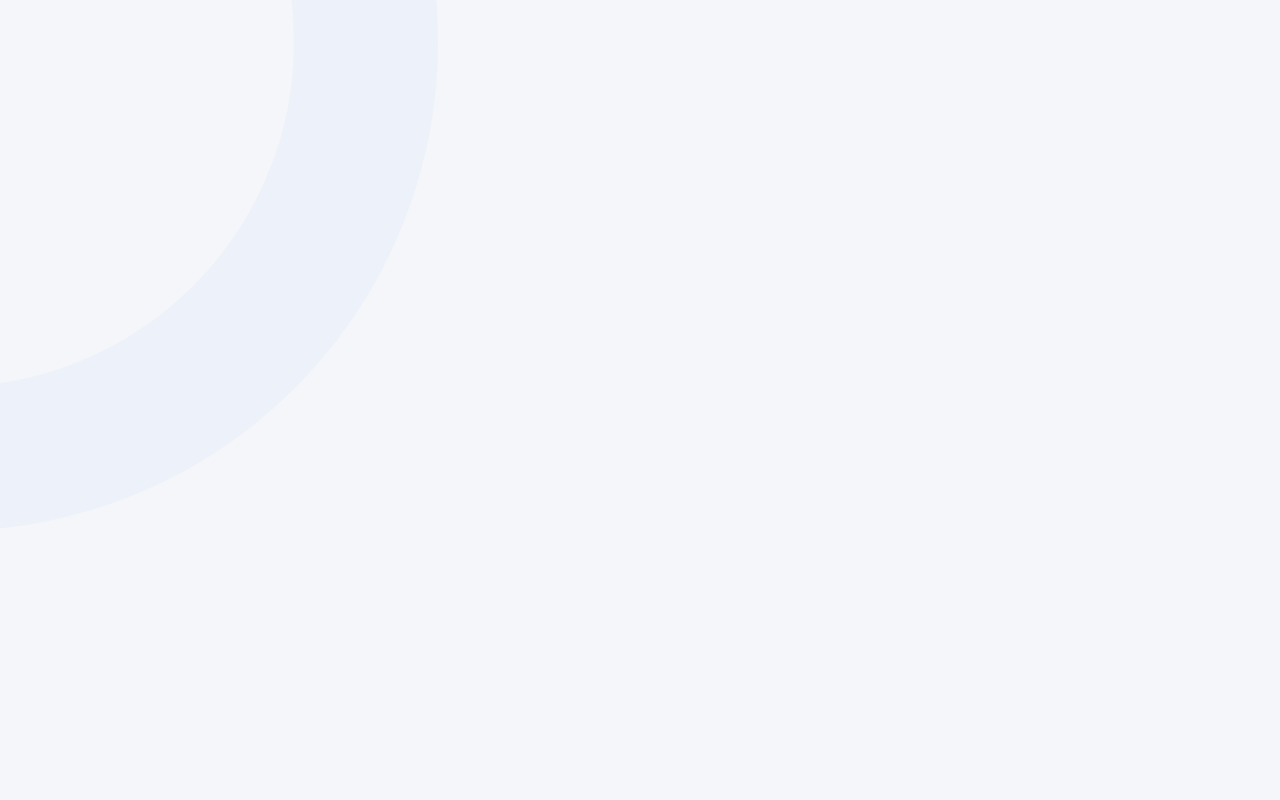
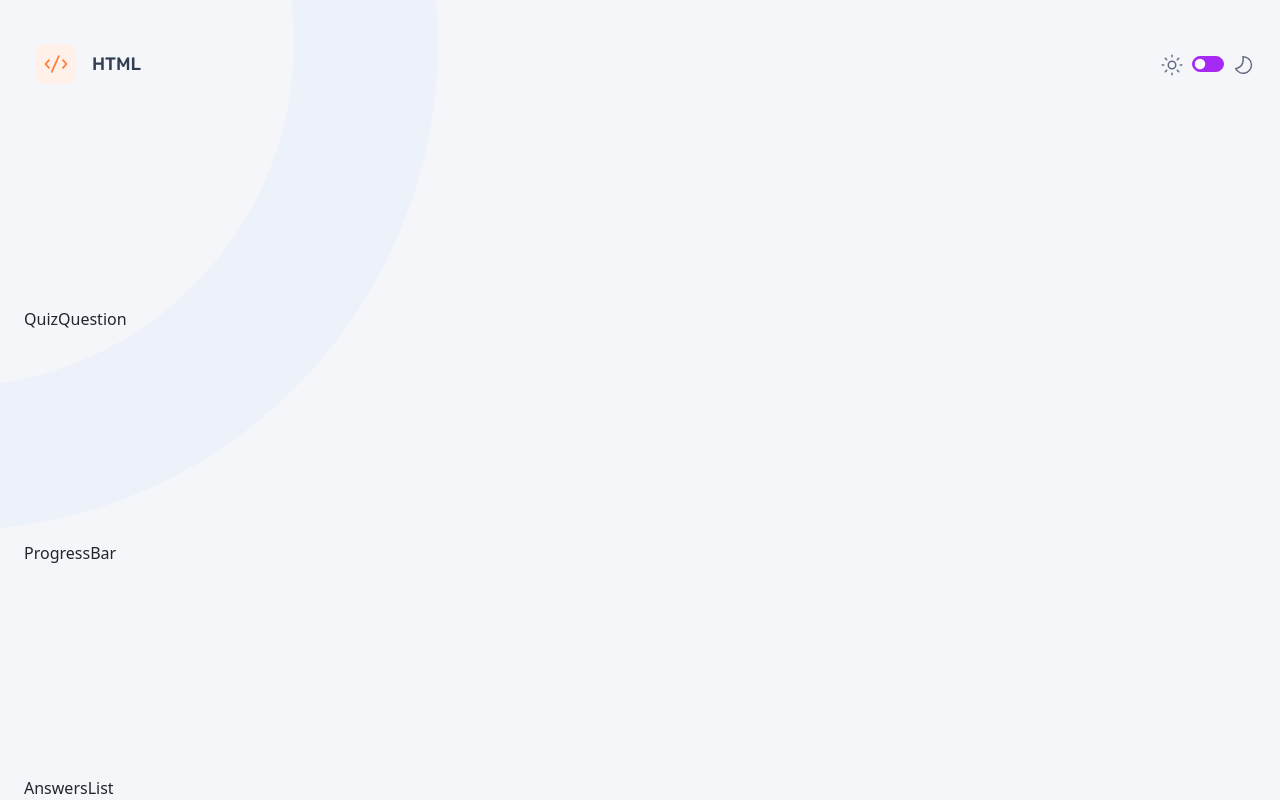
Before and after one commit to eduardgacea/fem-quiz-app, a React (Vite) app: page / in a window 1280 px wide. Both pictures are taken after a click on the item "HTML". Built offline with nearby package versions, Linux system fonts and the light colour scheme.

Commit message:
add QuizPage

```diff
--- a/src/App.tsx
+++ b/src/App.tsx
@@ -5,6 +5,7 @@ import { useSelector } from "react-redux";
 import ResizeListener from "./components/ResizeListener";
 import ThemeListener from "./components/ThemeListener";
 import GlobalStyles from "./styles/GlobalStyles";
+import QuizPage from "./pages/quiz/QuizPage";
 import HomePage from "./pages/home/HomePage";
 import Backdrop from "./ui/Backdrop";
 
@@ -20,6 +21,7 @@ function App() {
             <ThemeListener />
             <Backdrop />
             {gameStatus === Status.Idle && <HomePage />}
+            {gameStatus === Status.Active && <QuizPage />}
         </>
     );
 }
--- a/src/pages/home/SubjectList.tsx
+++ b/src/pages/home/SubjectList.tsx
@@ -1,10 +1,10 @@
+import { choseQuiz } from "../../slices/gameSlice";
+import { quizzes } from "../../data/data.json";
 import { useDispatch } from "react-redux";
-import { quizzes } from "../../data/data.json";
 
 import Option from "../../ui/Option";
 
 import styled from "styled-components";
-import { choseQuiz } from "../../slices/gameSlice";
 
 const List = styled.ul`
     margin: 2.5rem 0 0 0;
--- /dev/null
+++ b/src/pages/quiz/AnswersList.tsx
@@ -0,0 +1,5 @@
+function AnswersList() {
+    return <div>AnswersList</div>;
+}
+
+export default AnswersList;
--- /dev/null
+++ b/src/pages/quiz/ProgressBar.tsx
@@ -0,0 +1,5 @@
+function ProgressBar() {
+    return <div>ProgressBar</div>;
+}
+
+export default ProgressBar;
--- /dev/null
+++ b/src/pages/quiz/QuizPage.tsx
@@ -0,0 +1,18 @@
+import MainContainer from "../../ui/MainContainer";
+import QuizQuestion from "./QuizQuestion";
+import ProgressBar from "./ProgressBar";
+import AnswersList from "./AnswersList";
+import Header from "../../ui/Header";
+
+function QuizPage() {
+    return (
+        <MainContainer>
+            <Header />
+            <QuizQuestion />
+            <ProgressBar />
+            <AnswersList />
+        </MainContainer>
+    );
+}
+
+export default QuizPage;
--- /dev/null
+++ b/src/pages/quiz/QuizQuestion.tsx
@@ -0,0 +1,5 @@
+function QuizQuestion() {
+    return <div>QuizQuestion</div>;
+}
+
+export default QuizQuestion;
--- a/src/slices/gameSlice.ts
+++ b/src/slices/gameSlice.ts
@@ -3,8 +3,8 @@ import { createSlice } from "@reduxjs/toolkit";
 
 const initialState: GameState = {
     status: Status.Idle,
-    currentQuiz: undefined,
-    currentQuestion: undefined,
+    currentQuizId: undefined,
+    currentQuestionId: undefined,
     score: undefined,
 };
 
@@ -14,7 +14,7 @@ export const gameSlice = createSlice({
     reducers: {
         choseQuiz: (state, action) => {
             state.status = Status.Active;
-            state.currentQuiz = action.payload;
+            state.currentQuizId = action.payload;
         },
     },
 });
--- a/src/styles/GlobalStyles.ts
+++ b/src/styles/GlobalStyles.ts
@@ -51,6 +51,16 @@ const GlobalStyles = createGlobalStyle`
         box-sizing: border-box;
     }
 
+    h1,
+    h2,
+    h3,
+    h4,
+    h5,
+    h6{
+        margin: 0;
+        padding: 0;
+    }
+
     body {
         background: var(--clr-lt-300);
     }
--- a/src/types/gameTypes.ts
+++ b/src/types/gameTypes.ts
@@ -10,7 +10,7 @@ export enum Status {
 
 export type GameState = {
     status: Status;
-    currentQuiz: QuizId | undefined;
-    currentQuestion: QuestionId | undefined;
+    currentQuizId: QuizId | undefined;
+    currentQuestionId: QuestionId | undefined;
     score: number | undefined;
 };
--- /dev/null
+++ b/src/ui/Header.tsx
@@ -0,0 +1,31 @@
+import { quizzes } from "../data/data.json";
+import { RootState } from "../redux/store";
+import { useSelector } from "react-redux";
+
+import ThemeToggle from "./ThemeToggle";
+import Option from "./Option";
+
+import styled from "styled-components";
+
+const StyledHeader = styled.header`
+    display: flex;
+    justify-content: space-between;
+`;
+
+function Header() {
+    const currentQuizId = useSelector((state: RootState) => state.game.currentQuizId);
+    const currentQuiz = quizzes.find(quiz => quiz.id === currentQuizId)!;
+
+    console.log(currentQuiz);
+
+    return (
+        <StyledHeader>
+            <Option type="subject" icon={`icon-${currentQuiz.title.toLowerCase()}.svg`} isTransparent={true}>
+                {currentQuiz.title}
+            </Option>
+            <ThemeToggle />
+        </StyledHeader>
+    );
+}
+
+export default Header;
--- a/src/ui/Option.tsx
+++ b/src/ui/Option.tsx
@@ -8,6 +8,7 @@ type OptionProps = {
     children: string;
     type: "subject" | "answer";
     icon: string;
+    isTransparent?: boolean;
     onClick?: (e: React.MouseEvent<HTMLLIElement, MouseEvent>) => void;
 };
 
@@ -17,16 +18,23 @@ type IconContainerProps = {
 
 type MainContainerProps = {
     $theme: Theme;
+    $isTransparent: boolean;
 };
 
 const MainContainer = styled.li<MainContainerProps>`
     display: flex;
     align-items: center;
-    background-color: ${props => (props.$theme === "light" ? "var(--clr-white)" : "var(--clr-dt-600)")};
+    background-color: ${props => {
+        if (props.$isTransparent) return "transparent";
+        else return props.$theme === "light" ? "var(--clr-white)" : "var(--clr-dt-600)";
+    }};
     gap: 1rem;
     padding: 0.75rem;
     border-radius: 0.75rem;
-    box-shadow: ${props => (props.$theme === "light" ? "var(--lt-shadow)" : "var(--dt-shadow)")};
+    box-shadow: ${props => {
+        if (props.$isTransparent) return "none";
+        else return props.$theme === "light" ? "var(--lt-shadow)" : "var(--dt-shadow)";
+    }};
 
     h2 {
         font: var(--f-body-m);
@@ -48,13 +56,13 @@ const IconContainer = styled.div<IconContainerProps>`
     }
 `;
 
-function Option({ children, type, icon, onClick }: OptionProps) {
+function Option({ children, type, icon, isTransparent = false, onClick }: OptionProps) {
     const theme = useSelector((state: RootState) => state.theme.value);
 
     const backgroundColor = `var(--clr-${children.toLowerCase()})`;
 
     return (
-        <MainContainer $theme={theme} onClick={onClick}>
+        <MainContainer $theme={theme} $isTransparent={isTransparent} onClick={onClick}>
             <IconContainer $backgroundColor={backgroundColor}>
                 {type === "subject" ? <img src={icon} alt="quiz name" /> : icon}
             </IconContainer>
```
